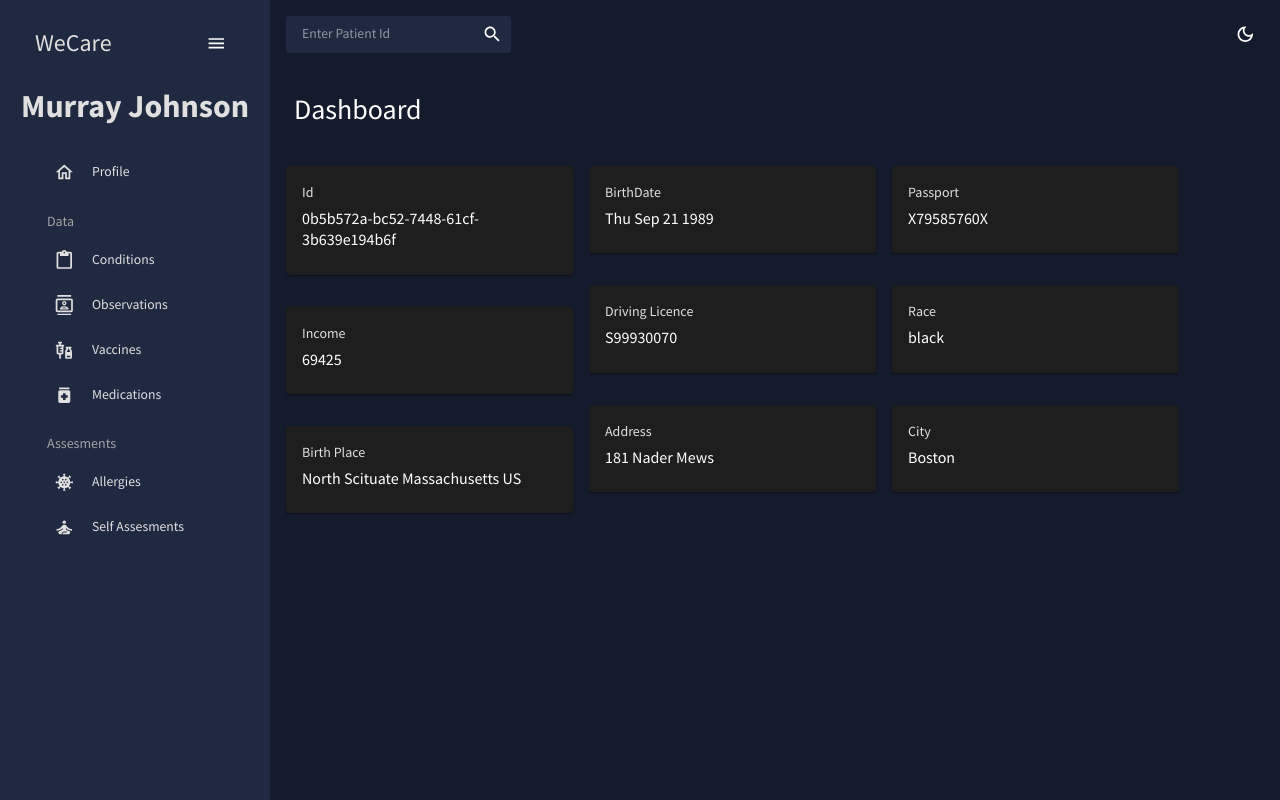
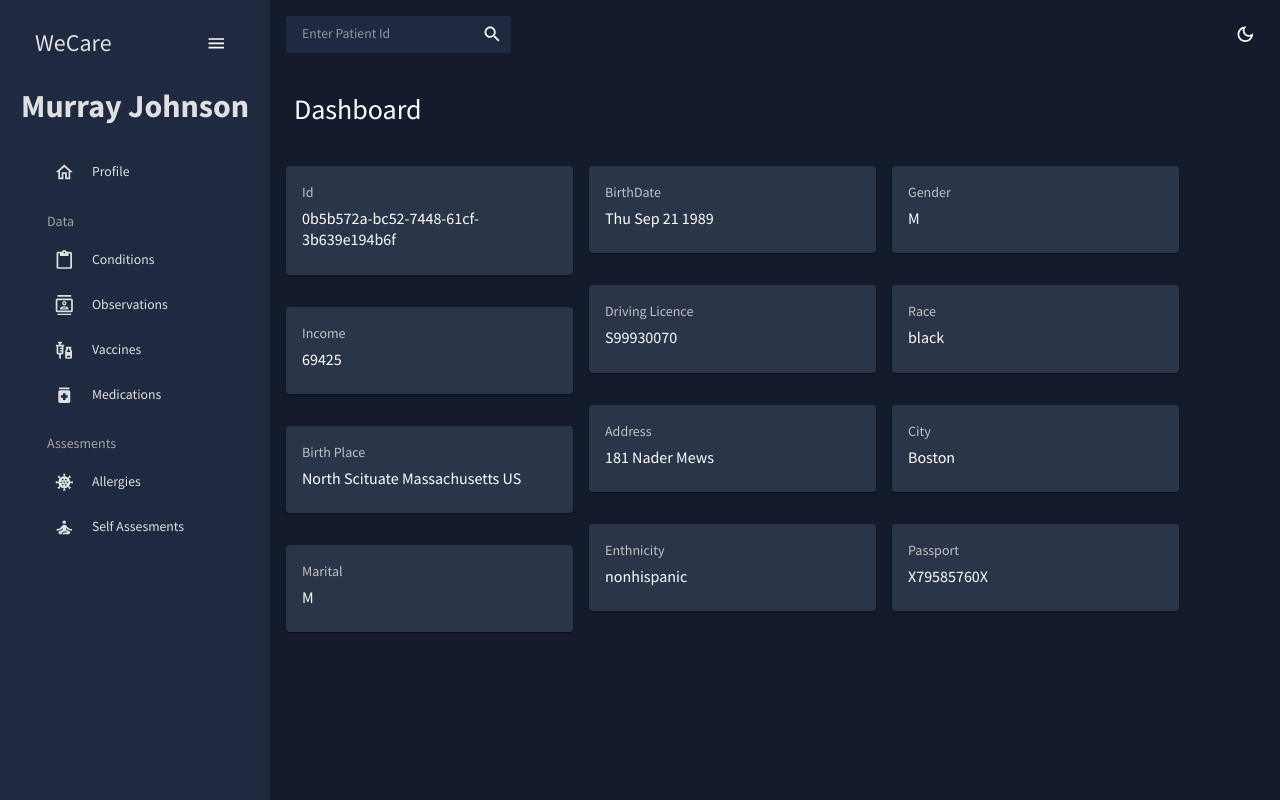
Before and after one commit to projectX-india/Stratethon4, a React (Create React App) app in the folder frontend/: page / in a window 1280 px wide. Built offline with nearby package versions, Linux system fonts and the light colour scheme.

Commit message:
card color changed

```diff
--- a/frontend/src/components/cards.jsx
+++ b/frontend/src/components/cards.jsx
@@ -12,12 +12,11 @@ export default function BasicCard({title,desc}) {
     const theme = useTheme();
     const colors = tokens(theme.palette.mode);
 
-
   return (
     <div className='container m-2 p-2'>
-        <Card sx={{ minWidth: 275 }}>
+        <Card sx={{ minWidth: 275  } } style={{backgroundColor: colors.primary[400]}}>
         <CardContent>
-            <Typography sx={{ fontSize: 14 }} color={colors.grey[100]} gutterBottom>
+            <Typography sx={{ fontSize: 14 }} color={colors.grey[200]} gutterBottom>
             {title}
             </Typography>
             <Typography variant="h5" component="div">
--- a/frontend/src/scenes/dashboard/index.jsx
+++ b/frontend/src/scenes/dashboard/index.jsx
@@ -15,37 +15,20 @@ const Dashboard = ({patientData}) => {
             <BasicCard title="Id"  desc={patientData.id}/>
             <BasicCard title="Income"  desc={patientData.income}/>
             <BasicCard title="Birth Place"  desc={patientData.birthplace}/>
+            <BasicCard title="Marital"  desc={patientData.marital}/>
           </Box>
           <Box display="flex" width="30%" flexDirection="column">
             <BasicCard title="BirthDate"  desc={birthDate.toDateString()}/>
             <BasicCard title="Driving Licence"  desc={patientData.driversLicence}/>
             <BasicCard title="Address"  desc={patientData.address}/>
+            <BasicCard title="Enthnicity"  desc={patientData.ethnicity}/>
           </Box>
           <Box display="flex" width="30%" flexDirection="column">
-        <BasicCard title="Passport"  desc={patientData.passport}/>
+            <BasicCard title="Gender"  desc={patientData.gender}/>
             <BasicCard title="Race"  desc={patientData.race}/>
             <BasicCard title="City"  desc={patientData.city}/>
+            <BasicCard title="Passport"  desc={patientData.passport}/>
           </Box>
-
-    {/* "birthDate": "1989-09-21T00:00:00.000Z",
-        "deathDate": null,
-        "SSN": "999-49-1746",
-        "driversLicence": "S99930070",
-        "passport": "X79585760X",
-        "prefix": "Mr.",
-        "first": "Murray856",
-        "last": "Johnson679",
-        "suffix": "",
-        "maiden": "",
-        "marital": "M",
-        "race": "black",
-        "ethnicity": "nonhispanic",
-        "gender": "M",
-        "birthplace": "North Scituate  Massachusetts  US",
-        "address": "181 Nader Mews",
-        "city": "Boston",
-        "state": "Massachusetts",
-        "zip": "2152", */}
       </Box>
     </>
     )
```
Lines whose indentation alone changed are shown as unchanged.
